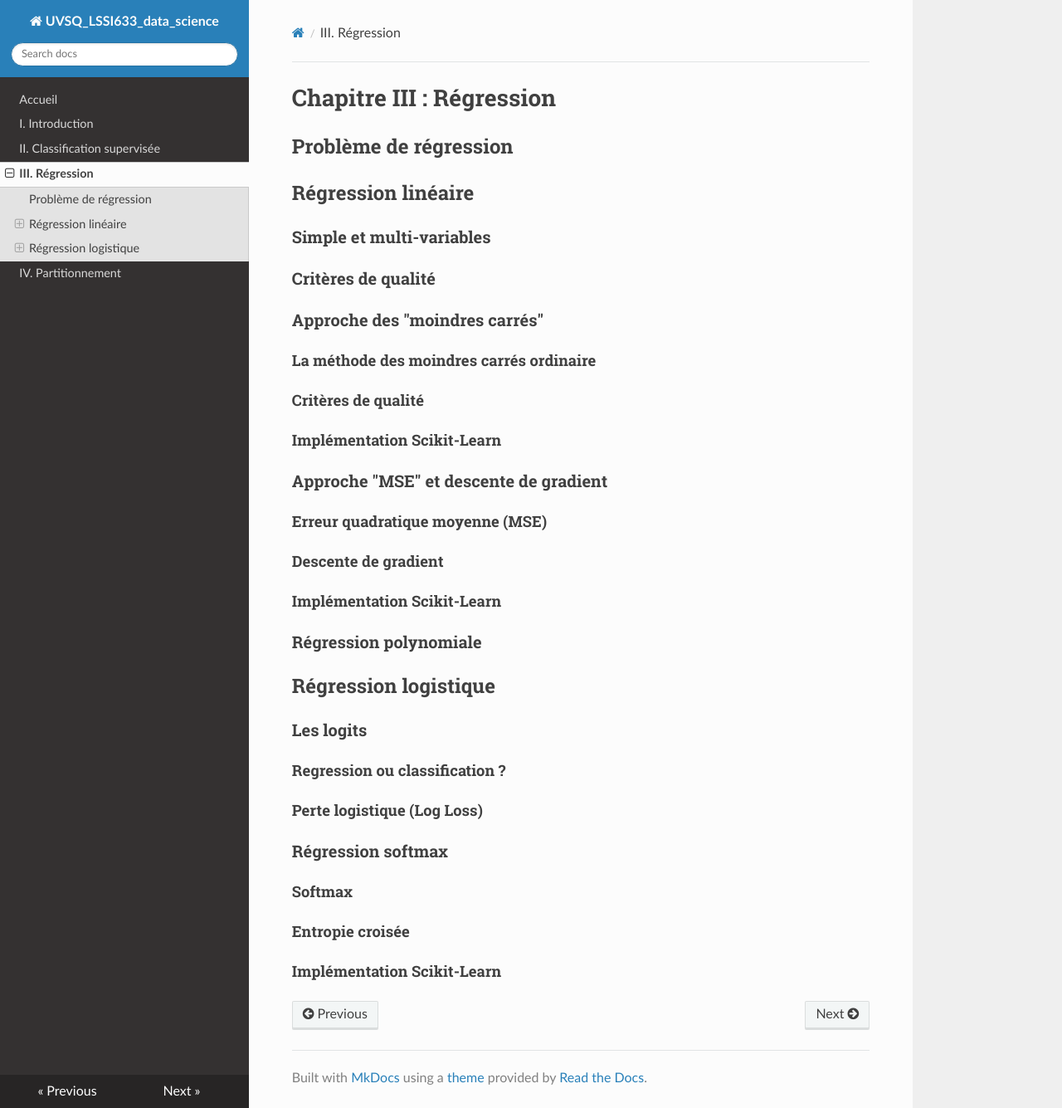
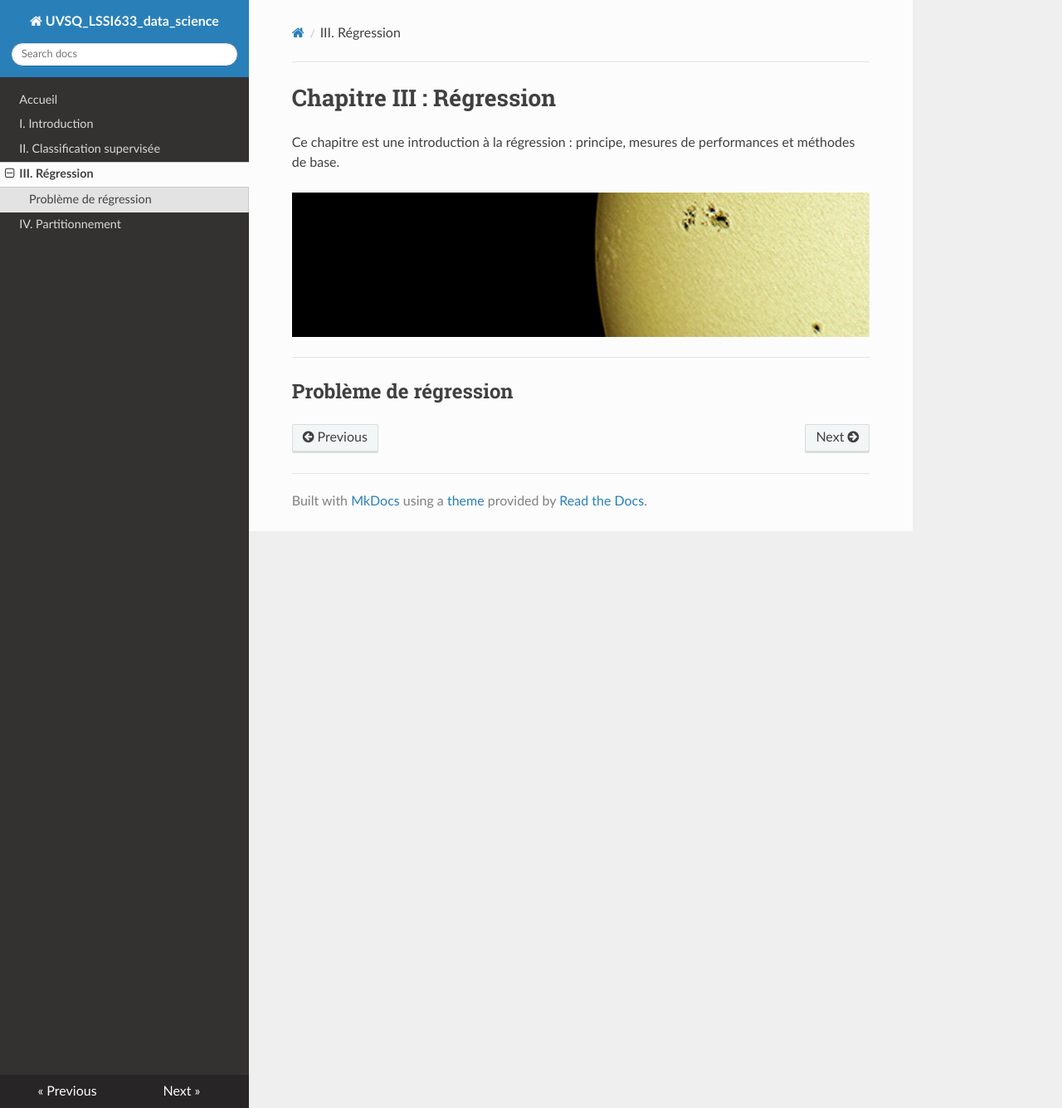
Before and after one commit to NicOudart/UVSQ_LSSI633_data_science, an MkDocs documentation site: the page built from docs/Chap3_Regression.md, in a window 1280 px wide and 1335 px high. Shown: the whole window at 83% size. Built offline with MkDocs 1.6.1, drawn with Linux system fonts in a browser that asks for light colours; nearby versions of some CDN libraries.

```diff
--- a/docs/Chap3_Regression.md
+++ b/docs/Chap3_Regression.md
@@ -1,43 +1,9 @@
 # Chapitre III : Régression
 
+Ce chapitre est une introduction à la régression : principe, mesures de performances et méthodes de base.
+
+![En-tête chapitre III](img/Chap3_header.png)
+
+---
+
 ## Problème de régression
-
-## Régression linéaire
-
-### Simple et multi-variables
-
-### Critères de qualité
-
-### Approche des "moindres carrés"
-
-#### La méthode des moindres carrés ordinaire
-
-#### Critères de qualité
-
-#### Implémentation Scikit-Learn
-
-### Approche "MSE" et descente de gradient
-
-#### Erreur quadratique moyenne (MSE)
-
-#### Descente de gradient
-
-#### Implémentation Scikit-Learn
-
-### Régression polynomiale
-
-## Régression logistique
-
-### Les logits
-
-#### Regression ou classification ?
-
-#### Perte logistique (Log Loss)
-
-### Régression softmax
-
-#### Softmax
-
-#### Entropie croisée
-
-#### Implémentation Scikit-Learn
```
Also changed, not shown: docs/Chap4_Partitionnement.md (+6 -0 lines), docs/img/Chap3_header.png (added), docs/img/Chap4_header.png (added).
